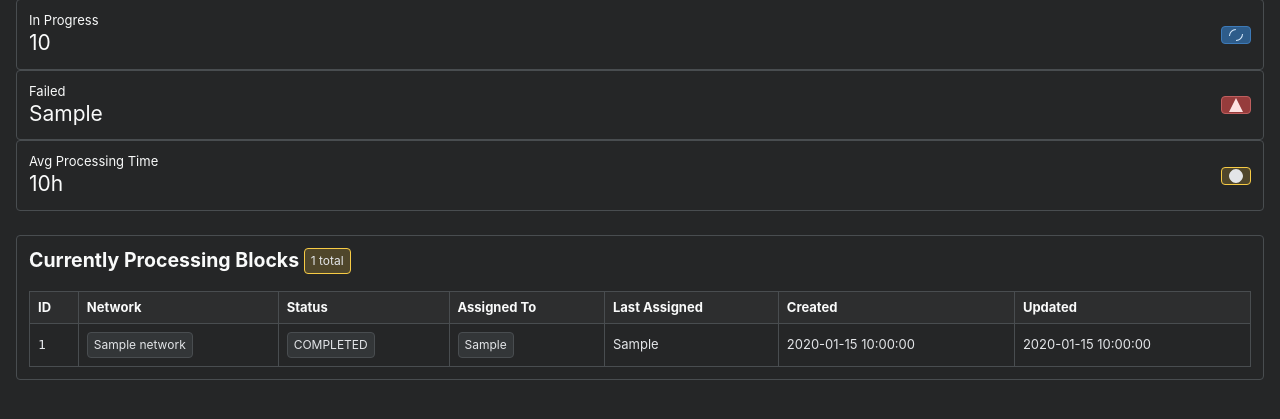
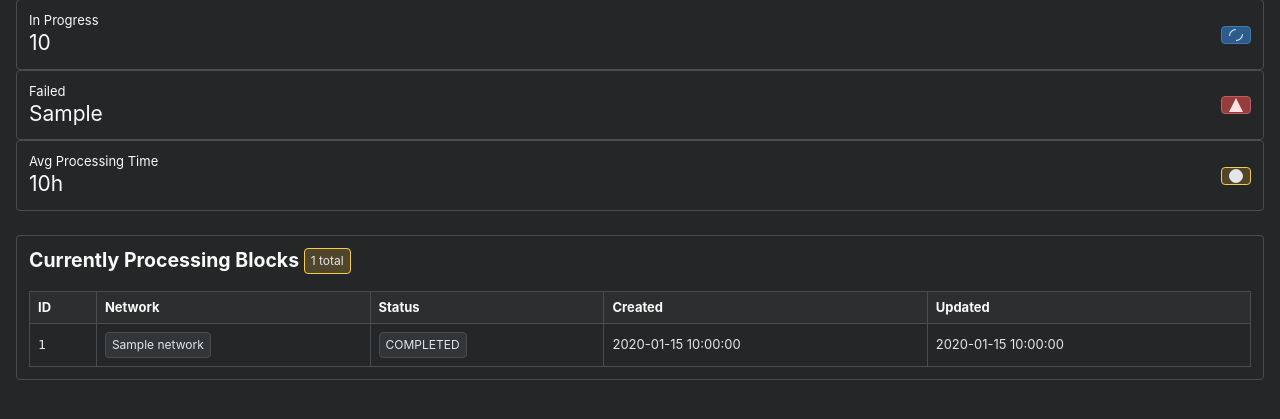
Before and after one commit to nakataXmodem/hadal, a Python web app: template app/templates/network_blocks.html in a window 1280 px wide. Shown: the part 341-760 px from the top of the page. Run offline with Jinja, Linux system fonts and the light colour scheme; the template is opened without the code that fills it: most values are stand-ins (such as "Sample title", 1, 10 or a date in 2020).

Commit message:
remove sensetive ip address from network blocks

```diff
--- a/app/templates/network_blocks.html
+++ b/app/templates/network_blocks.html
@@ -137,8 +137,6 @@
                                 <th scope="col">ID</th>
                                 <th scope="col">Network</th>
                                 <th scope="col">Status</th>
-                                <th scope="col">Assigned To</th>
-                                <th scope="col">Last Assigned</th>
                                 <th scope="col">Created</th>
                                 <th scope="col">Updated</th>
                             </tr>
@@ -161,20 +159,7 @@
                                     <span class="s-badge s-badge__outlined">{{ block.status }}</span>
                                     {% endif %}
                                 </td>
-                                <td>
-                                    {% if block.assigned_to %}
-                                    <span class="s-badge s-badge__outlined">{{ block.assigned_to }}</span>
-                                    {% else %}
-                                    <span class="s-text-muted">-</span>
-                                    {% endif %}
-                                </td>
-                                <td>
-                                    {% if block.last_assigned %}
-                                    <time class="s-text-caption">{{ block.last_assigned }}</time>
-                                    {% else %}
-                                    <span class="s-text-muted">-</span>
-                                    {% endif %}
-                                </td>
+
                                 <td>
                                     <time class="s-text-caption">{{ block.created_at }}</time>
                                 </td>
```
Also changed, not shown: app/main.py (+8 -8 lines), app/templates/index.html (+1 -8 lines).
